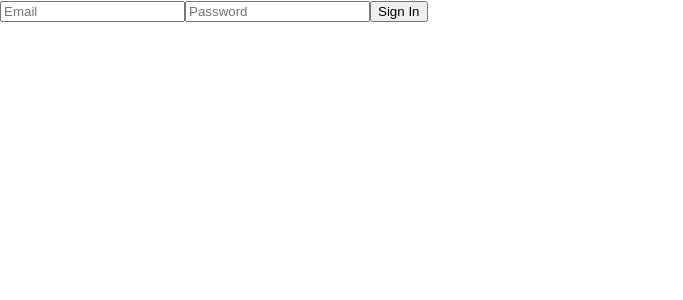
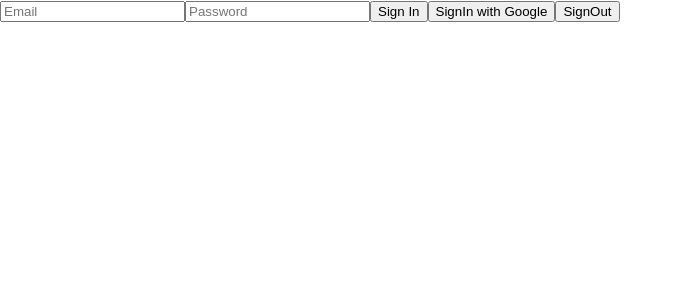
Before and after one commit to ItsFaizan/Firebase-Project, a React (Create React App) app: page / in a window 1280 px wide. Shown: the top 300 px of the page, without its empty margins (0-683 px from the left). Built offline with nearby package versions, Linux system fonts and the light colour scheme.

Commit message:
Google authentication added

```diff
--- a/src/components/auth.js
+++ b/src/components/auth.js
@@ -1,18 +1,29 @@
 import React, { useState } from 'react'
-import {auth} from "../config/firebase";
-import { createUserWithEmailAndPassword} from 'firebase/auth'
+import {auth, googleProvider} from "../config/firebase";
+import { createUserWithEmailAndPassword, signInWithPopup, signOut} from 'firebase/auth'
 
 export const Auth = () => {
     const [email, setEmail] = useState("");
     const [password, setPassword] = useState("");
+
     const signIn = async () =>{
          await createUserWithEmailAndPassword(auth, email, password);
     }
+
+    const signInwithGoogle = async () =>{
+      await signInWithPopup(auth, googleProvider );
+ }
+
+ const logout = async () =>{
+  await signOut(auth);
+}
   return (
     <div>
         <input placeholder='Email' onChange={(e) => setEmail(e.target.value)}/>
         <input type='password' placeholder='Password' onChange={(e) => setPassword(e.target.value)}/>
         <button onClick={signIn}> Sign In</button>
+        <button onClick={signInwithGoogle}> SignIn with Google </button>
+        <button onClick={logout}> SignOut </button>
     </div>
   )
 }
--- a/src/config/firebase.js
+++ b/src/config/firebase.js
@@ -1,5 +1,5 @@
 import { initializeApp } from "firebase/app";
-import { getAuth } from "firebase/auth";
+import { getAuth, GoogleAuthProvider } from "firebase/auth";
 const firebaseConfig = {
   apiKey: "AIzaSyCjsfsj4GOcmwxu0OHZTJfxzDCROIiMPLo",
   authDomain: "fir-project-65e1f.firebaseapp.com",
@@ -12,3 +12,4 @@ const firebaseConfig = {
 
 const app = initializeApp(firebaseConfig);
 export const auth = getAuth(app);
+export const googleProvider = new GoogleAuthProvider();
```
